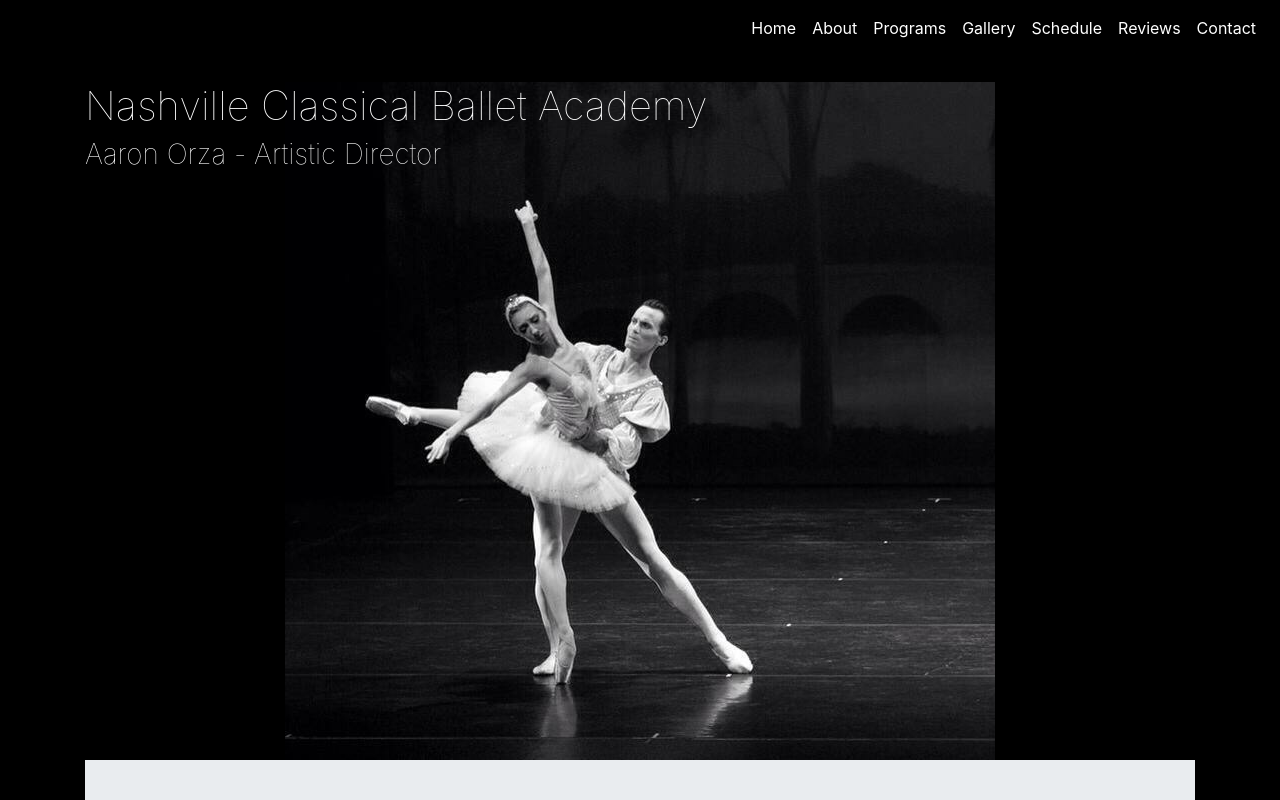
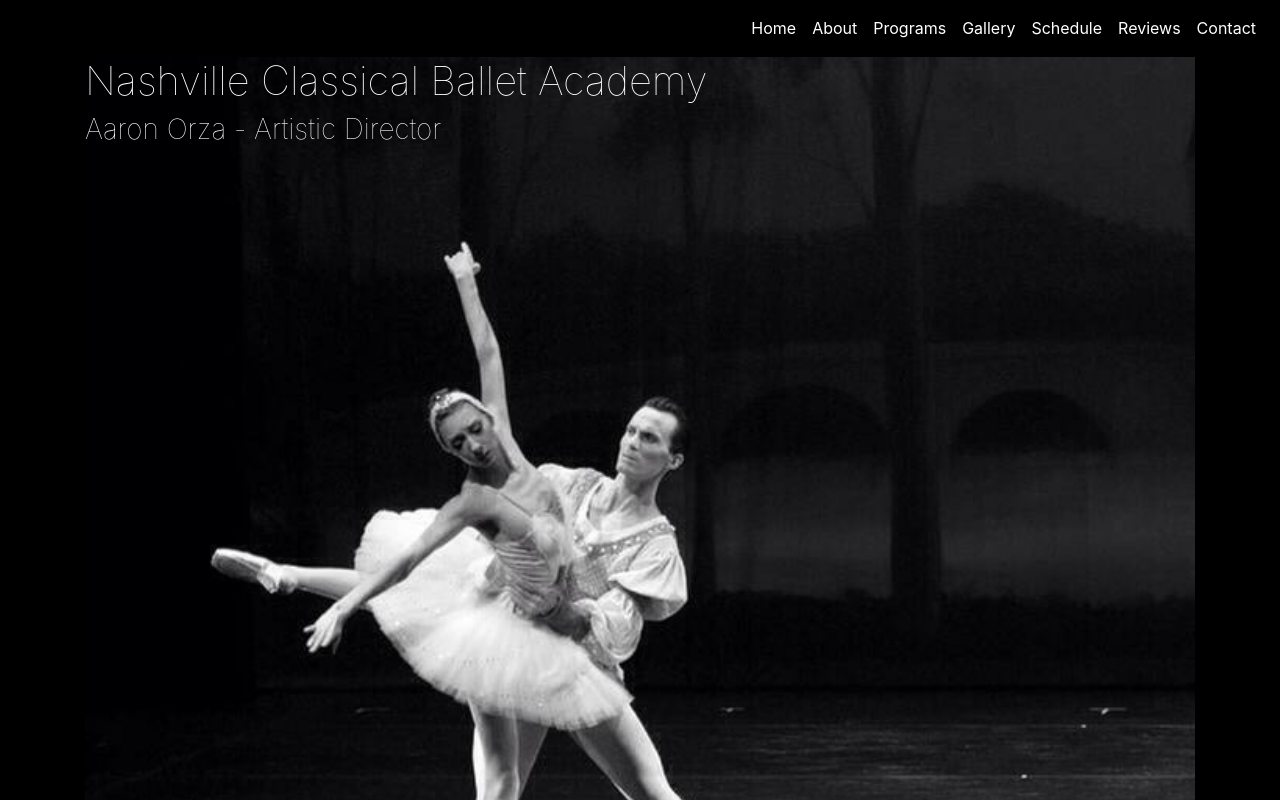
Before and after one commit to GrailsoftTechnologies/cp-ncba, a React (Create React App) app: page /#/about in a window 1280 px wide. Both pictures are taken after a click on the link 36 px from the left and 28 px from the top of the page. Shown: the top 800 px of the page. Built offline with nearby package versions, Linux system fonts and the light colour scheme.

Commit message:
change backgrounds to grey for non-home, change styling for home

```diff
--- a/src/components/Home/index.js
+++ b/src/components/Home/index.js
@@ -8,14 +8,14 @@ class Home extends Component {
   render() {
 		return(
 			<div className="Home">
-        <Container id="contentContainer">
+				<Container>
 					<Row>
-						<Col id="bgimage">
-							<div className="bgtext">
+						<Col >
+							<div id="bgtext">
 								<h1>Nashville Classical Ballet Academy</h1>
 								<h3>Aaron Orza - Artistic Director</h3>
 							</div>
-							<img src={pic4} alt="background" />
+							<img id="bgimage" src={pic4} alt="background" />
 						</Col>
 					</Row>
 	        <Row>
--- a/src/components/Home/styles.css
+++ b/src/components/Home/styles.css
@@ -1,9 +1,17 @@
+.Home {
+	background-color: black;
+}
+
+.Home .jumbotron{
+	border-radius: 10px;
+}
+
 #bgimage {
 	width: 100%;
 	background-color: black;
 }
 
-#bgimage .bgtext {
+#bgtext {
 	color: white;
 	position: absolute;
 	text-align: left;
--- a/src/components/Programs/styles.css
+++ b/src/components/Programs/styles.css
@@ -6,4 +6,5 @@
 	justify-content: center;
 	text-align: center;
 	background-color: #e8e8e8;
+	border-radius: 10px;
 }
--- a/src/components/Router/styles.css
+++ b/src/components/Router/styles.css
@@ -1,6 +1,6 @@
 .Router {
 	position: relative;
-	background-color: black;
+	background-color: grey;
 	min-height: 90vh;
 	width: 100%;
 	display: inline-block;
```
Lines whose indentation alone changed are shown as unchanged.
